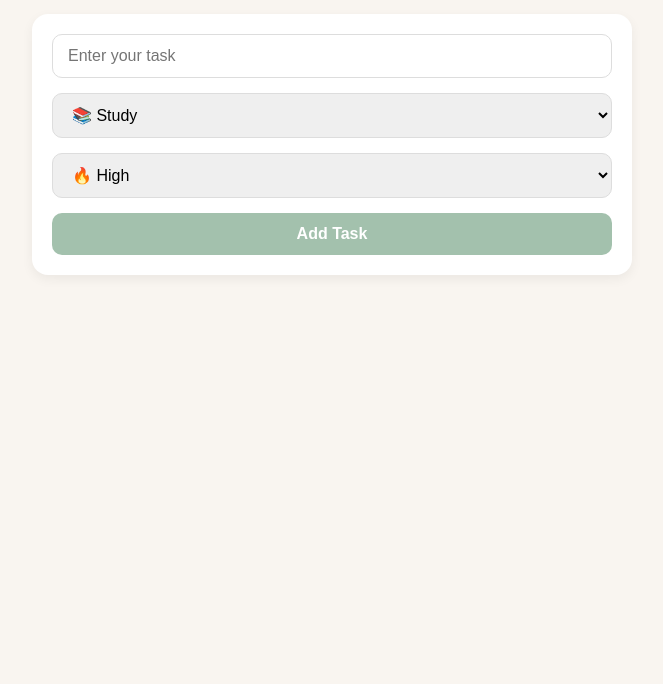
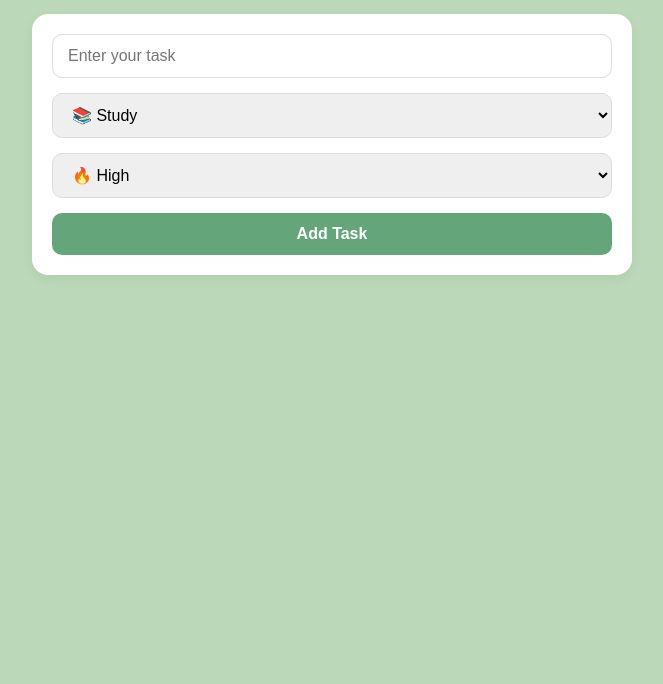
Before and after one commit to salma-ysr/ai-study-buddy, a plain HTML site: page index.html in a window 1280 px wide. Shown: the part 116-800 px from the top of the page, without its empty margins (308-971 px from the left). Drawn offline with Linux system fonts and the light colour scheme.

Commit message:
trying different CSS style

```diff
--- a/style.css
+++ b/style.css
@@ -2,8 +2,8 @@
 
 body {
   font-family: 'Quicksand', sans-serif;
-  background-color: #f9f5f0;
-  color: #444;
+  background-color: #bbd9b9;
+  color: #2f2f2f;
   max-width: 600px;
   margin: 50px auto;
   padding: 0 20px;
@@ -40,7 +40,7 @@ input:focus, select:focus {
 }
 
 button {
-  background-color: #a3c1ad;
+  background-color: #64a57a;
   color: white;
   font-weight: bold;
   cursor: pointer;
@@ -49,7 +49,7 @@ button {
 }
 
 button:hover {
-  background-color: #8eb39c;
+  background-color: #4d6d59;
 }
 
 #task-list {
```
